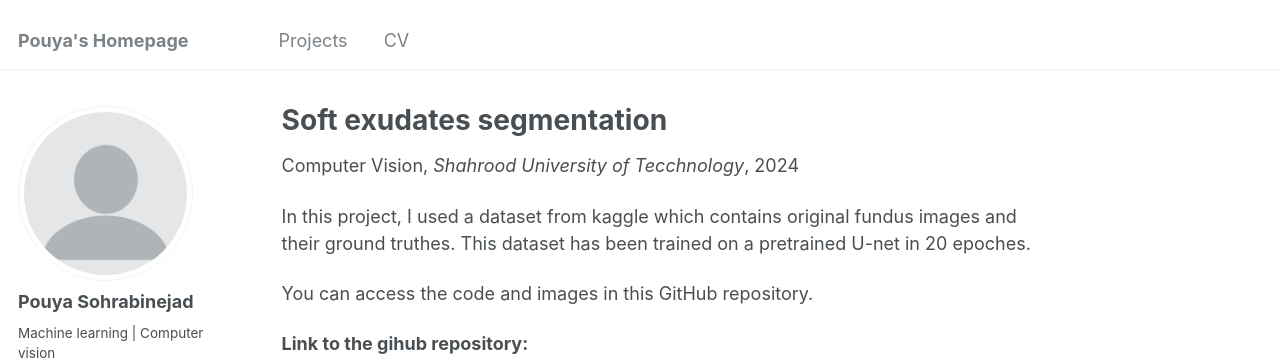
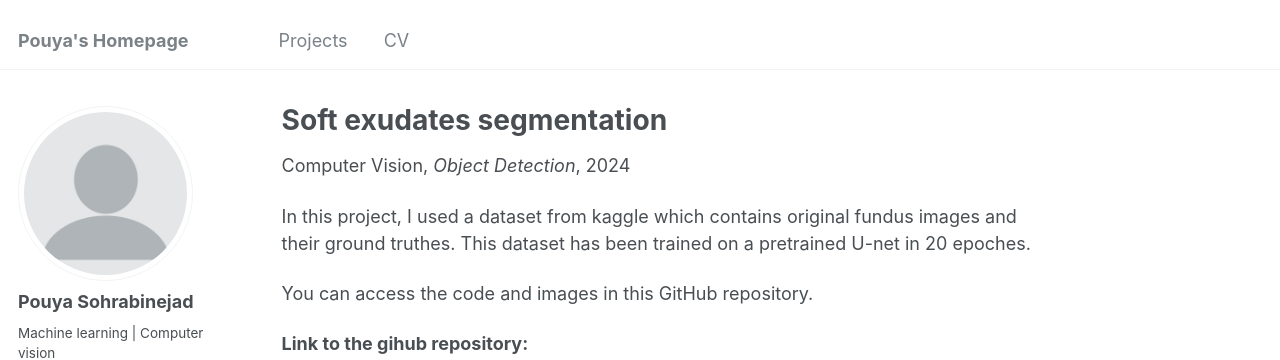
Before and after one commit to PouyaSonej/PouyaSonej.github.io, a Jekyll site: the page built from _teaching/project-7.md, in a window 1280 px wide and 1387 px high. Shown: the top 360 px of the window. Built offline with Jekyll 4.4.1, drawn with Linux system fonts in a browser that asks for light colours; some web fonts are replaced.

Commit message:
Update project-7.md

```diff
--- a/_teaching/project-7.md
+++ b/_teaching/project-7.md
@@ -3,7 +3,7 @@ title: "Soft exudates segmentation"
 collection: teaching
 type: "Computer Vision"
 permalink: /teaching/project-7
-venue: "Shahrood University of Tecchnology"
+venue: "Object Detection"
 date: 2024-01-01
 location: "Shiraz, Iran"
 ---
```
